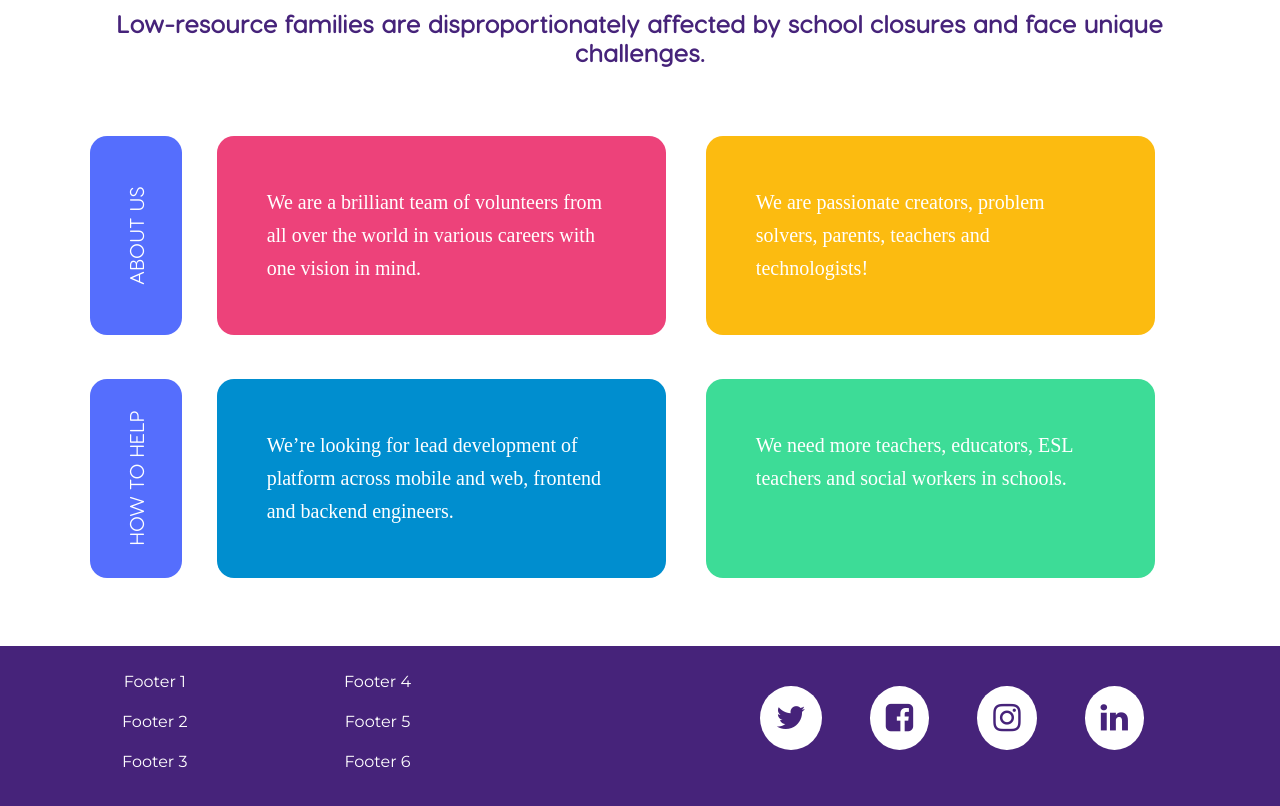
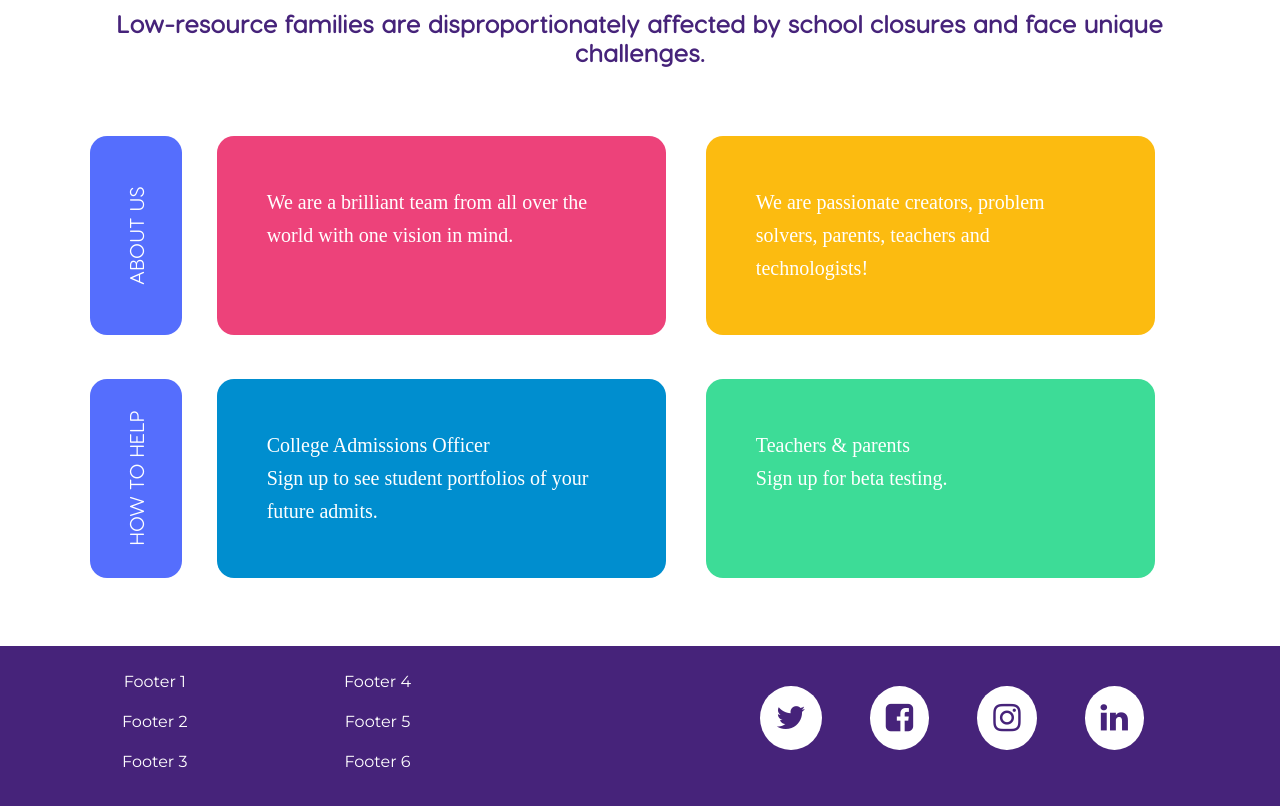
Before and after one commit to eden-learning/eden-client, a React (Create React App) app: page / in a window 1280 px wide. Shown: the part 1380-2186 px from the top of the page. Built offline with nearby package versions, Linux system fonts and the light colour scheme.

Commit message:
Feat: Edit text in About & How to Help

```diff
--- a/src/components/About.js
+++ b/src/components/About.js
@@ -10,8 +10,8 @@ export default function About() {
         </div>
         <div id="about" className="col-10 col-md-11 row">
           <div className="col-lg box box-red ">
-            We are a brilliant team of volunteers from all over the world in
-            various careers with one vision in mind.
+            We are a brilliant team from all over the world with one vision in
+            mind.
           </div>
           <div className="col-lg box box-yellow">
             We are passionate creators, problem solvers, parents, teachers and
@@ -25,16 +25,12 @@ export default function About() {
         </div>
         <div id="help" className="col-10 col-md-11 row">
           <div className="box box-blue col-lg">
-            <p>
-              We’re looking for lead development of platform across mobile and
-              web, frontend and backend engineers.
-            </p>
+            <p>College Admissions Officer</p>
+            <p>Sign up to see student portfolios of your future admits.</p>
           </div>
           <div className="box box-green col-lg">
-            <p>
-              We need more teachers, educators, ESL teachers and social workers
-              in schools.
-            </p>
+            <p>Teachers & parents</p>
+            <p>Sign up for beta testing.</p>
           </div>
         </div>
       </div>
```
Also changed, not shown: 1 other file (tests, documents, lock files or other folders).
